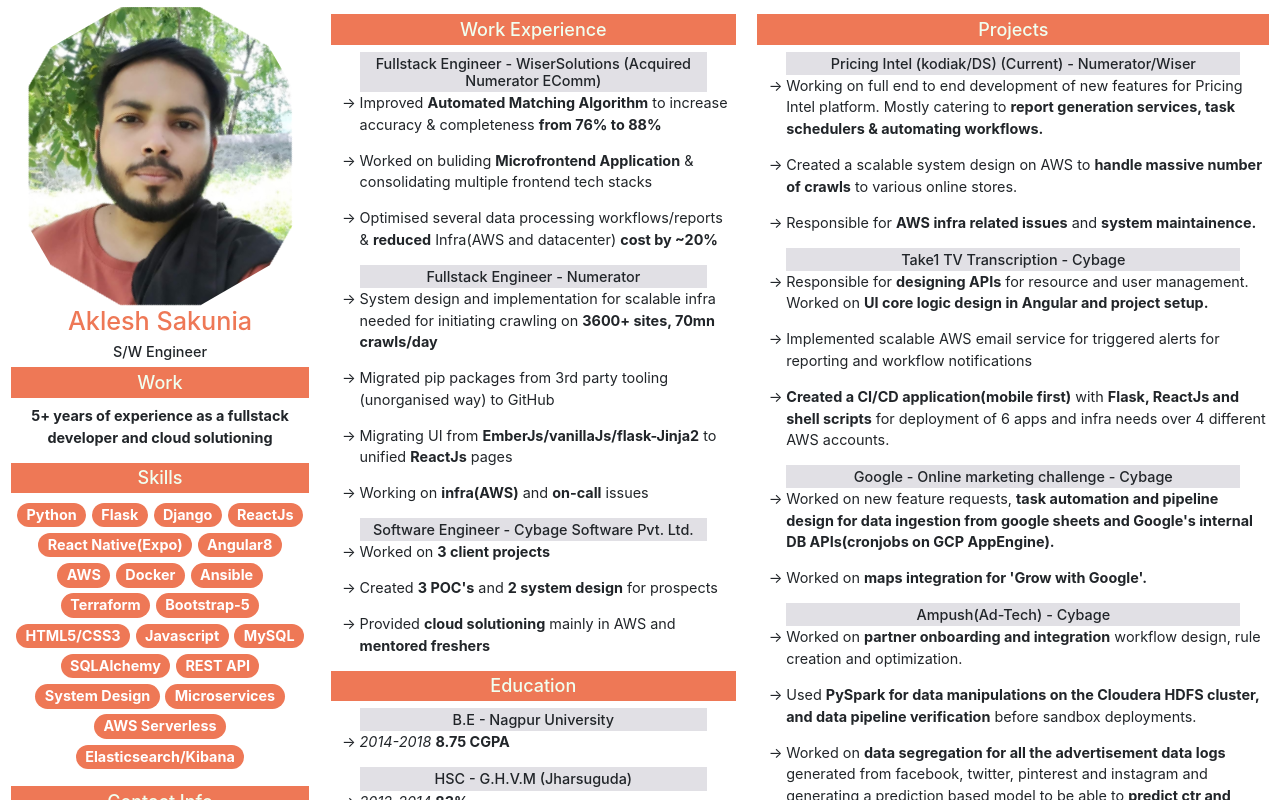
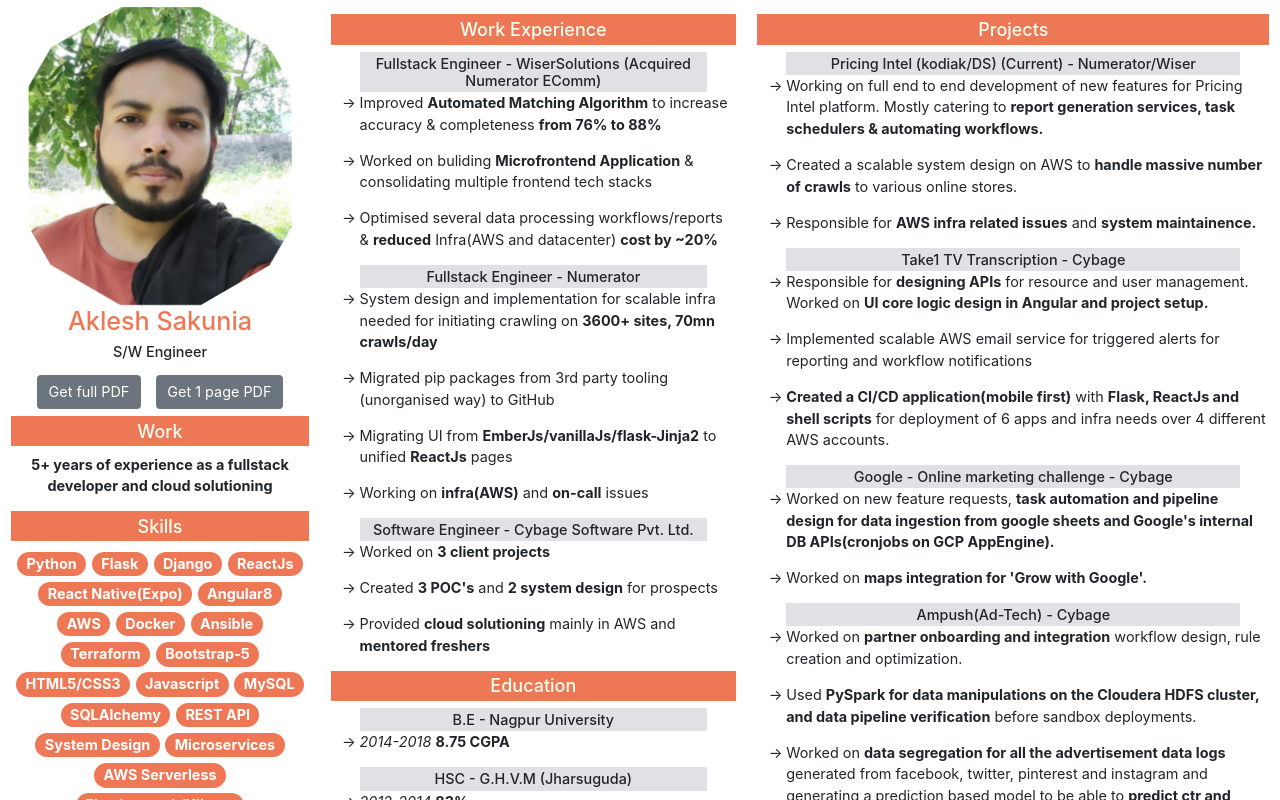
Before and after one commit to akleshsakunia/akleshsakunia.github.io, a React (Create React App) app: page / in a window 1280 px wide. Shown: the top 800 px of the page. Built offline with nearby package versions, Linux system fonts and the light colour scheme.

Commit message:
added pdf download

```diff
--- a/src/components/Profile.js
+++ b/src/components/Profile.js
@@ -3,6 +3,12 @@ import React from "react";
 import CommonData from "../shared/CommonData";
 
 export default () => {
+  const getPdf = (single = true) => {
+    const projectsCol = document.getElementById("projects");
+    if (single) projectsCol.style.display = "none";
+    window.print();
+    if (single) projectsCol.style.display = "";
+  };
   return (
     <div className="col-5 col-md-3 profile">
       <div class="hex-base">
@@ -20,6 +26,18 @@ export default () => {
           <h3 className="myname">{CommonData.name}</h3>
           <h6>{CommonData.designation}</h6>
         </div>
+        <button
+          onClick={() => getPdf(false)}
+          className="no-print btn btn-secondary m-2"
+        >
+          Get full PDF
+        </button>
+        <button
+          onClick={() => getPdf()}
+          className="no-print btn btn-secondary m-2"
+        >
+          Get 1 page PDF
+        </button>
         <p>
           <h5 className="head-bar">Work</h5>
           <b>{CommonData.motto}</b>
--- a/src/components/Section.js
+++ b/src/components/Section.js
@@ -11,7 +11,7 @@ export default (props) => {
         <SectionView data={SectionalData["EDUCATION"]} />
         <SectionView data={SectionalData["ACHIEVEMENTS"]} />
       </div>
-      <div className="col-12 col-md-5 section">
+      <div className="col-12 col-md-5 section" id="projects">
         <SectionView data={SectionalData["PROJECTS"]} />
       </div>
     </>
--- a/src/styles/main.scss
+++ b/src/styles/main.scss
@@ -19,4 +19,7 @@ html {
     -webkit-print-color-adjust: exact;
     print-color-adjust:exact
   }
+  .no-print{
+    display:none;
+  }
 }
```
